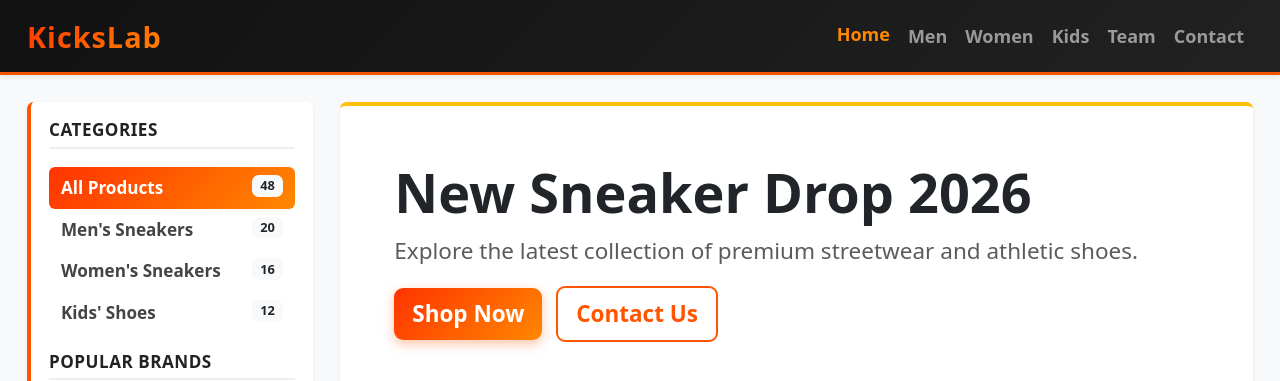
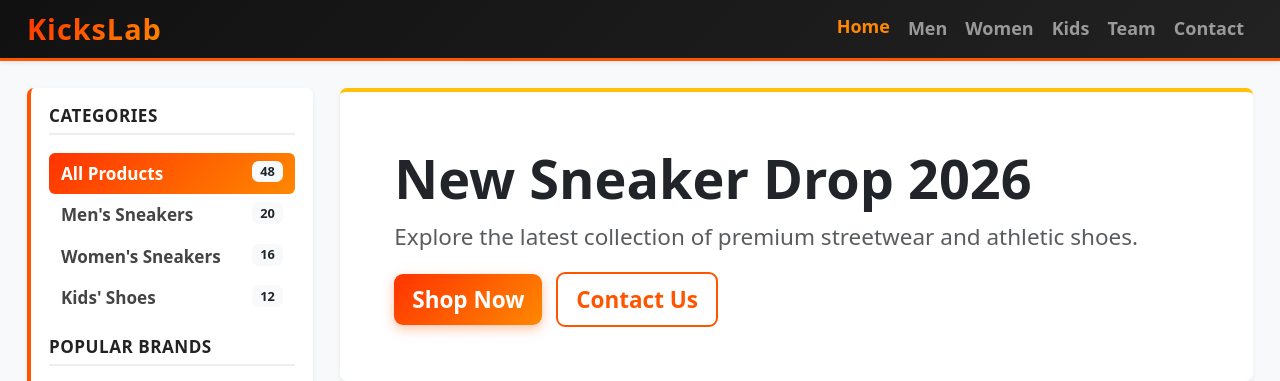
Before and after one commit to Almas-bo/web, a plain HTML site: page index.html in a window 1280 px wide. Shown: the top 381 px of the page. Drawn offline with nearby package versions, Linux system fonts and the light colour scheme.

Commit message:
выравнил детали

```diff
--- a/css/style.css
+++ b/css/style.css
@@ -35,6 +35,14 @@
 .navbar {
     width: 100%;
     margin: 0;
+    display: flex;
+    align-items: center;
+}
+
+.navbar .container,
+.navbar .container-fluid {
+    display: flex;
+    align-items: center;
 }
 
 .navbar-dark {
@@ -44,6 +52,10 @@
 }
 
 .navbar-brand {
+    display: flex;
+    align-items: center;
+    margin: 0;
+    line-height: 1;
     font-weight: 800;
     letter-spacing: 1px;
     background: var(--gradient-orange);
@@ -52,7 +64,16 @@
     font-size: 1.6rem;
 }
 
+.navbar-nav {
+    display: flex;
+    align-items: center;
+    margin: 0;
+}
+
 .navbar-dark .navbar-nav .nav-link {
+    display: flex;
+    align-items: center;
+    line-height: 1.2;
     font-weight: 600;
     transition: all 0.3s ease;
 }
```
Also changed, not shown: 1 other file.
